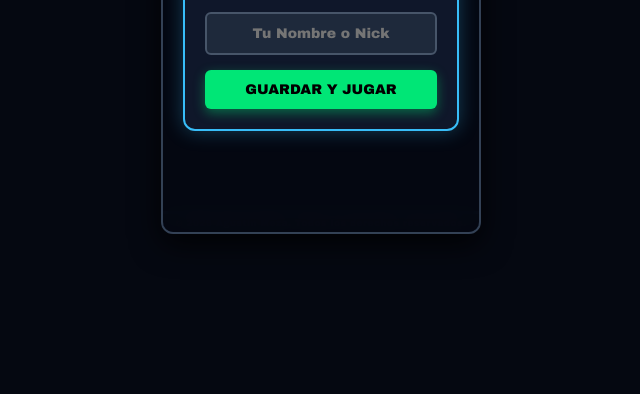
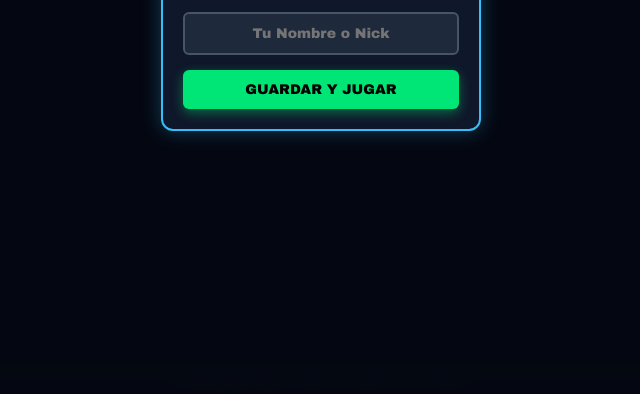
Before and after one commit to agusmezita22-bot/Proyecto, a plain HTML site: page index.html in a window 1280 px wide. Shown: the part 406-800 px from the top of the page, without its empty margins (319-959 px from the left). Drawn offline with Linux system fonts and the light colour scheme.

Commit message:
Update index.html

```diff
--- a/index.html
+++ b/index.html
@@ -2,13 +2,14 @@
 <html lang="es">
 <head>
     <meta charset="UTF-8">
-    <meta name="viewport" content="width=device-width, initial-scale=1.0, maximum-scale=1.0, user-scalable=no">
+    <meta name="viewport" content="width=device-width, initial-scale=1.0, maximum-scale=1.0, user-scalable=no, viewport-fit=cover">
     <title>Pixel-Hop</title>
 
     <!-- Configuración para Web App en iOS / Android -->
     <meta name="apple-mobile-web-app-capable" content="yes">
     <meta name="apple-mobile-web-app-title" content="Pixel-Hop">
     <meta name="apple-mobile-web-app-status-bar-style" content="black-translucent">
+    <meta name="mobile-web-app-capable" content="yes">
 
     <!-- Enlaces directos de íconos para evitar la letra 'P' predeterminada -->
     <link rel="apple-touch-icon" href="IMG_7552.jpeg?v=2">
@@ -20,15 +21,14 @@
 
     <style>
         * { box-sizing: border-box; }
-        body {
+        html, body {
             margin: 0;
             padding: 0;
+            width: 100%;
+            height: 100%;
+            height: 100dvh;
+            overflow: hidden;
             background-color: #050811;
-            display: flex;
-            justify-content: center;
-            align-items: center;
-            min-height: 100vh;
-            overflow: hidden;
             font-family: 'Arial Black', Arial, sans-serif;
             color: #fff;
             user-select: none;
@@ -36,15 +36,16 @@
         }
         #game-container {
             position: relative;
-            width: 320px;
-            height: 480px;
-            border-radius: 12px;
+            width: 100%;
+            height: 100%;
             overflow: hidden;
-            box-shadow: 0 10px 30px rgba(0, 0, 0, 0.8);
-            border: 2px solid #334155;
             touch-action: manipulation;
         }
-        canvas { display: block; }
+        canvas {
+            display: block;
+            width: 100%;
+            height: 100%;
+        }
 
         /* --- MODAL PARA PEDIR EL NOMBRE Y MOSTRAR LOGO --- */
         #name-overlay {
@@ -69,6 +70,7 @@
             border-radius: 12px;
             text-align: center;
             width: 100%;
+            max-width: 320px;
             box-shadow: 0 0 20px rgba(56, 189, 248, 0.3);
             display: flex;
             flex-direction: column;
@@ -166,6 +168,7 @@
             gap: 4px;
             margin-bottom: 12px;
             width: 100%;
+            max-width: 360px;
             justify-content: center;
         }
         .tab-btn {
@@ -178,6 +181,7 @@
             cursor: pointer;
             font-family: inherit;
             border-radius: 6px;
+            flex: 1;
         }
         .tab-btn.active {
             background: #0284c7;
@@ -187,6 +191,7 @@
         }
         .lb-list {
             width: 100%;
+            max-width: 360px;
             flex-grow: 1;
             overflow-y: auto;
             background: #0f172a;
@@ -222,6 +227,7 @@
             font-family: inherit;
             border-radius: 8px;
             width: 100%;
+            max-width: 360px;
         }
 
         #btn-open-lb {
@@ -260,7 +266,7 @@
 
 <div id="game-container">
     <button id="btn-open-lb">🏆 RANKINGS</button>
-    <canvas id="gameCanvas" width="320" height="480"></canvas>
+    <canvas id="gameCanvas"></canvas>
     <div class="copyright-tag">© 2026 Agustin Meza. Todos los derechos reservados.</div>
 
     <div id="name-overlay">
@@ -301,6 +307,22 @@
     const btnOpenLb = document.getElementById("btn-open-lb");
     const btnCloseLb = document.getElementById("btn-close-lb");
     const btnPromptChange = document.getElementById("btn-prompt-change");
+
+    function resizeCanvas() {
+        canvas.width = window.innerWidth;
+        canvas.height = window.innerHeight;
+    }
+    window.addEventListener("resize", resizeCanvas);
+    resizeCanvas();
+
+    function solicitarPantallaCompleta() {
+        const elem = document.documentElement;
+        if (elem.requestFullscreen) {
+            elem.requestFullscreen().catch(() => {});
+        } else if (elem.webkitRequestFullscreen) {
+            elem.webkitRequestFullscreen().catch(() => {});
+        }
+    }
 
     [nameOverlay, leaderboardOverlay].forEach(el => {
         el.addEventListener("touchstart", (e) => e.stopPropagation(), { passive: false });
@@ -485,7 +507,7 @@
 
     let pipes = [];
     let pipeWidth = 50;
-    let pipeGap = 88;
+    let pipeGap = 110;
     let pipeInterval = 90;
     let pipeSpeed = 2.0;
     let frameCount = 0;
@@ -518,6 +540,7 @@
 
         if (e && e.cancelable) e.preventDefault();
         initAudio();
+        solicitarPantallaCompleta();
 
         if (!gameStarted) {
             gameStarted = true;
@@ -544,7 +567,7 @@
     canvas.addEventListener("mousedown", handleInput);
 
     function resetGame() {
-        birdY = 200;
+        birdY = canvas.height / 2;
         velocity = 0;
         pipes = [];
         particles = [];
@@ -638,7 +661,8 @@
         ctx.fillStyle = skyGrad;
         ctx.fillRect(0, 0, canvas.width, canvas.height);
 
-        let astroGrad = ctx.createRadialGradient(250, 70, 2, 250, 70, 25);
+        let astroX = canvas.width - 70;
+        let astroGrad = ctx.createRadialGradient(astroX, 70, 2, astroX, 70, 25);
         if (isDay) {
             astroGrad.addColorStop(0, "#ffffff");
             astroGrad.addColorStop(0.4, "#fef08a");
@@ -650,7 +674,7 @@
         }
         ctx.fillStyle = astroGrad;
         ctx.beginPath();
-        ctx.arc(250, 70, 25, 0, Math.PI * 2);
+        ctx.arc(astroX, 70, 25, 0, Math.PI * 2);
         ctx.fill();
 
         ctx.fillStyle = isDay ? "rgba(255, 255, 255, 0.5)" : "rgba(255, 255, 255, 0.05)";
```
